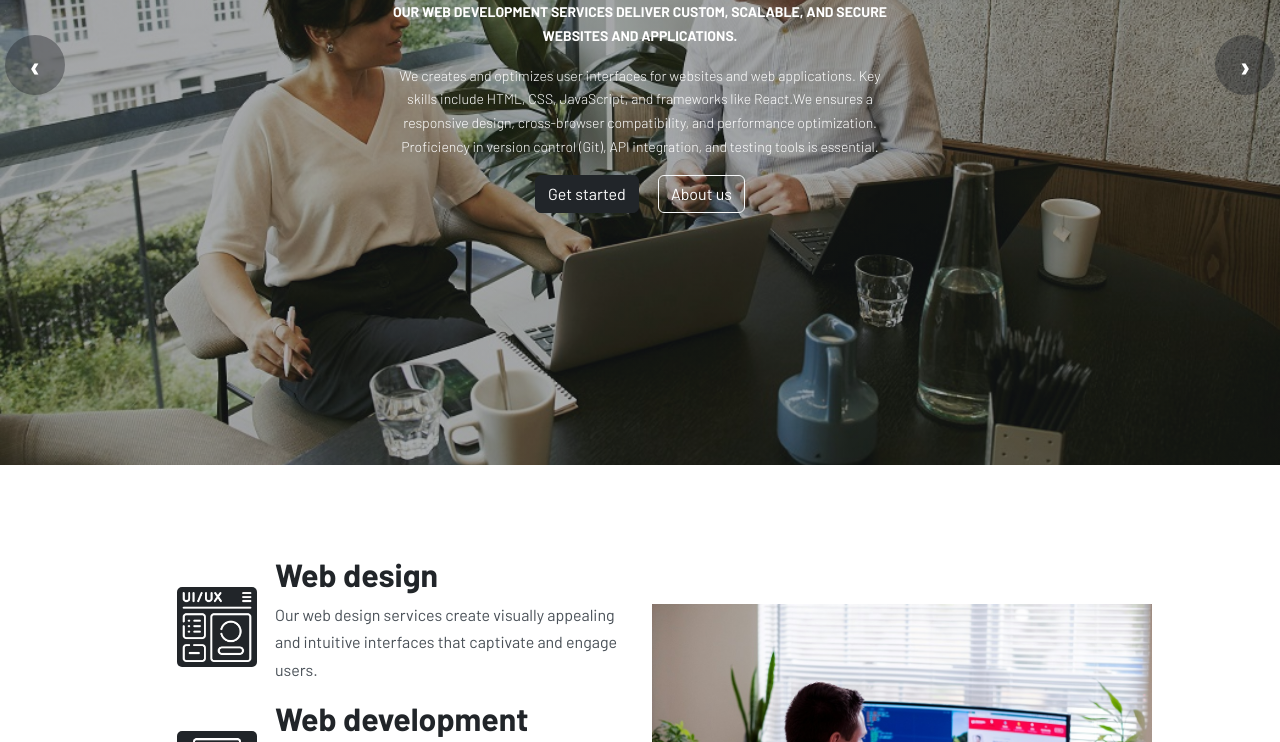
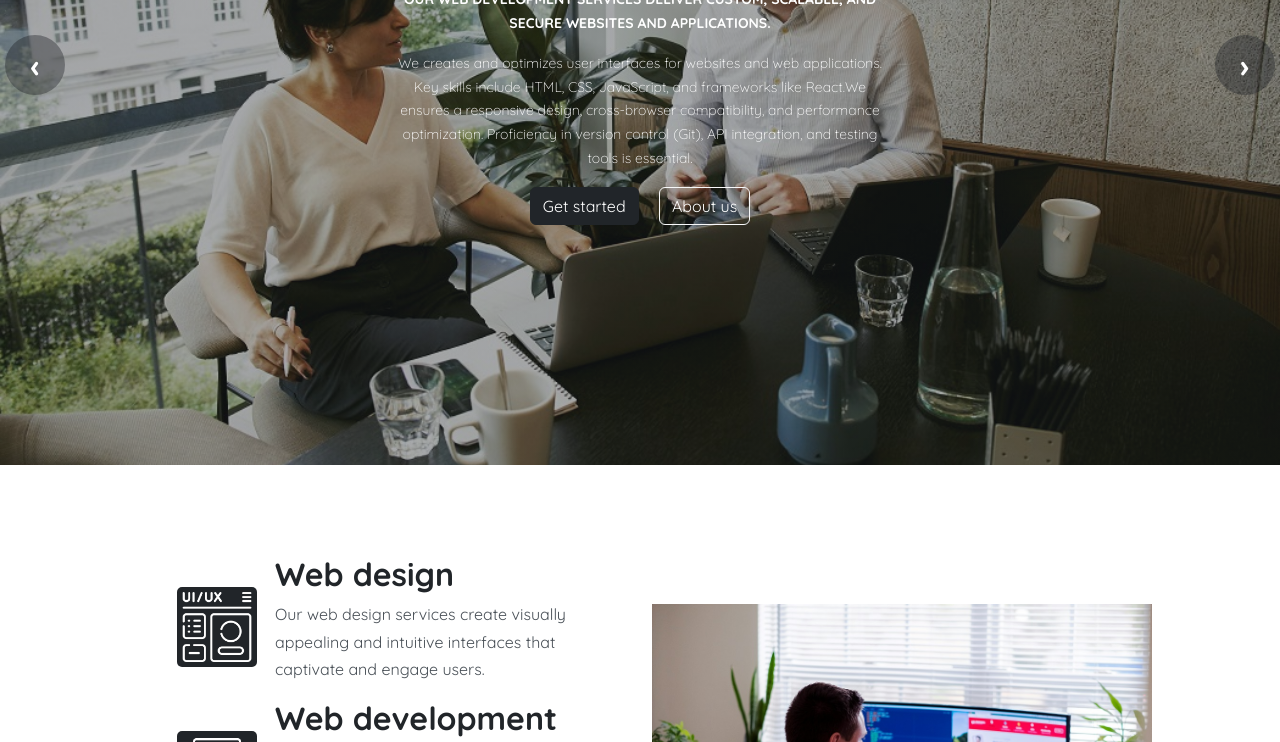
Before and after one commit to Okinda-joseph/devnexus-portfolio, a plain HTML site: page index.html in a window 1280 px wide. Shown: the part 456-1198 px from the top of the page. Drawn offline with nearby package versions, Linux system fonts and the light colour scheme.

Commit message:
Update styles.css

```diff
--- a/css/styles.css
+++ b/css/styles.css
@@ -1,10 +1,11 @@
-@import url('https://fonts.googleapis.com/css2?family=Barlow:ital,wght@0,100;0,200;0,300;0,400;0,500;0,600;0,700;0,800;0,900;1,100;1,200;1,300;1,400;1,500;1,600;1,700;1,800;1,900&family=Lato:ital,wght@0,100;0,300;0,400;0,700;0,900;1,100;1,300;1,400;1,700;1,900&family=League+Spartan:wght@100..900&family=Open+Sans:ital,wght@0,300..800;1,300..800&family=Poppins:ital,wght@0,100;0,200;0,300;0,400;0,500;0,600;0,700;0,800;0,900;1,100;1,200;1,300;1,400;1,500;1,600;1,700;1,800;1,900&family=Roboto:ital,wght@0,100;0,300;0,400;0,500;0,700;0,900;1,100;1,300;1,400;1,500;1,700;1,900&display=swap');
+
+@import url('https://fonts.googleapis.com/css2?family=Quicksand:wght@300..700&display=swap');
 
 * {
   margin: 0;
   padding: 0;
   box-sizing: border-box;
-  font-family: "Barlow", sans-serif;
+  font-family: "Quicksand", sans-serif;
 }
 
 /* root */
```
